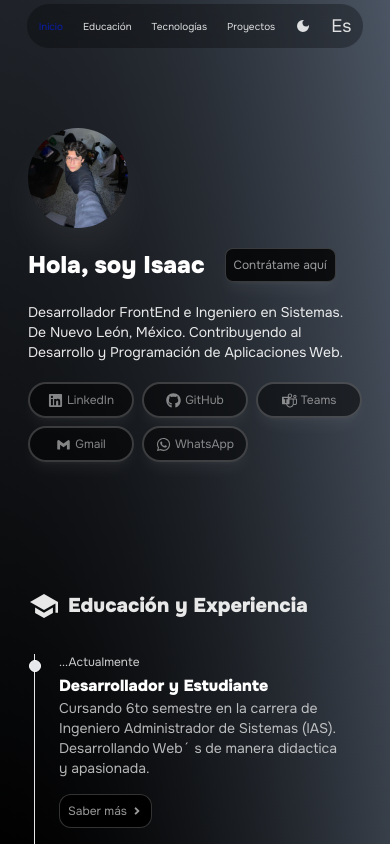
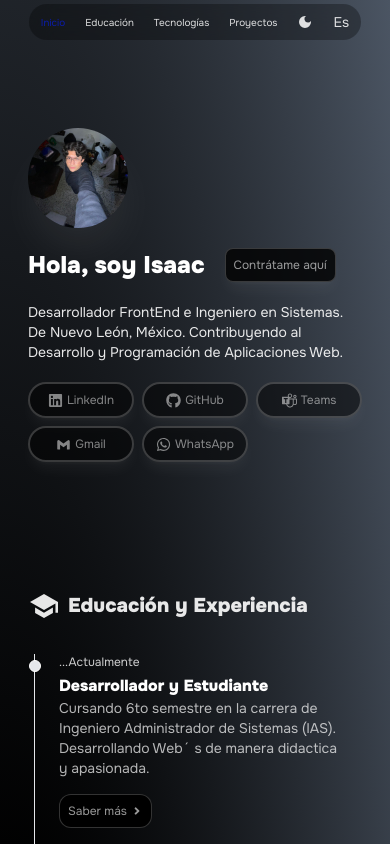
Before and after one commit to Hypeyiii/react_portfolio, a React (Vite) app: page / in a window 390 px wide. Shown: the top 844 px of the page. Built offline with nearby package versions, Linux system fonts and the light colour scheme.

Commit message:
Fixed language buttons on mobile

```diff
--- a/src/App.jsx
+++ b/src/App.jsx
@@ -187,12 +187,12 @@ function App() {
                 {[isSpanish && "Proyectos" , isEnglish && "Projects"]}
               </li></a>
             <a href="#darkmode">
-              <li id='fade' className={`px-1 py-2 md:p-3 rounded-full transition hover:scale-125`} onClick={openDarkModal}>
+              <li id='fade' className={`px-1 py-2 md:p-3 rounded-full transition md:hover:scale-125`} onClick={openDarkModal}>
               {isDark &&  <MdDarkMode className='size-4 md:size-6'/>} {isLight && <MdOutlineLightMode className='size-4 md:size-6'/>}
               </li>
             </a>
             <a href='#language'>
-              <li id='fadeLanguage' className={`px-1 py-2 md:p-3 rounded-full transition hover:scale-125 text-lg`} onClick={openLanguageModal}>
+              <li id='fadeLanguage' className={`px-1 py-2 md:p-3 rounded-full transition md:hover:scale-125 text-sm md:text-lg`} onClick={openLanguageModal}>
                 {isSpanish && <p>Es</p> }
                 {isEnglish && <p>En</p> }
               </li>
```
